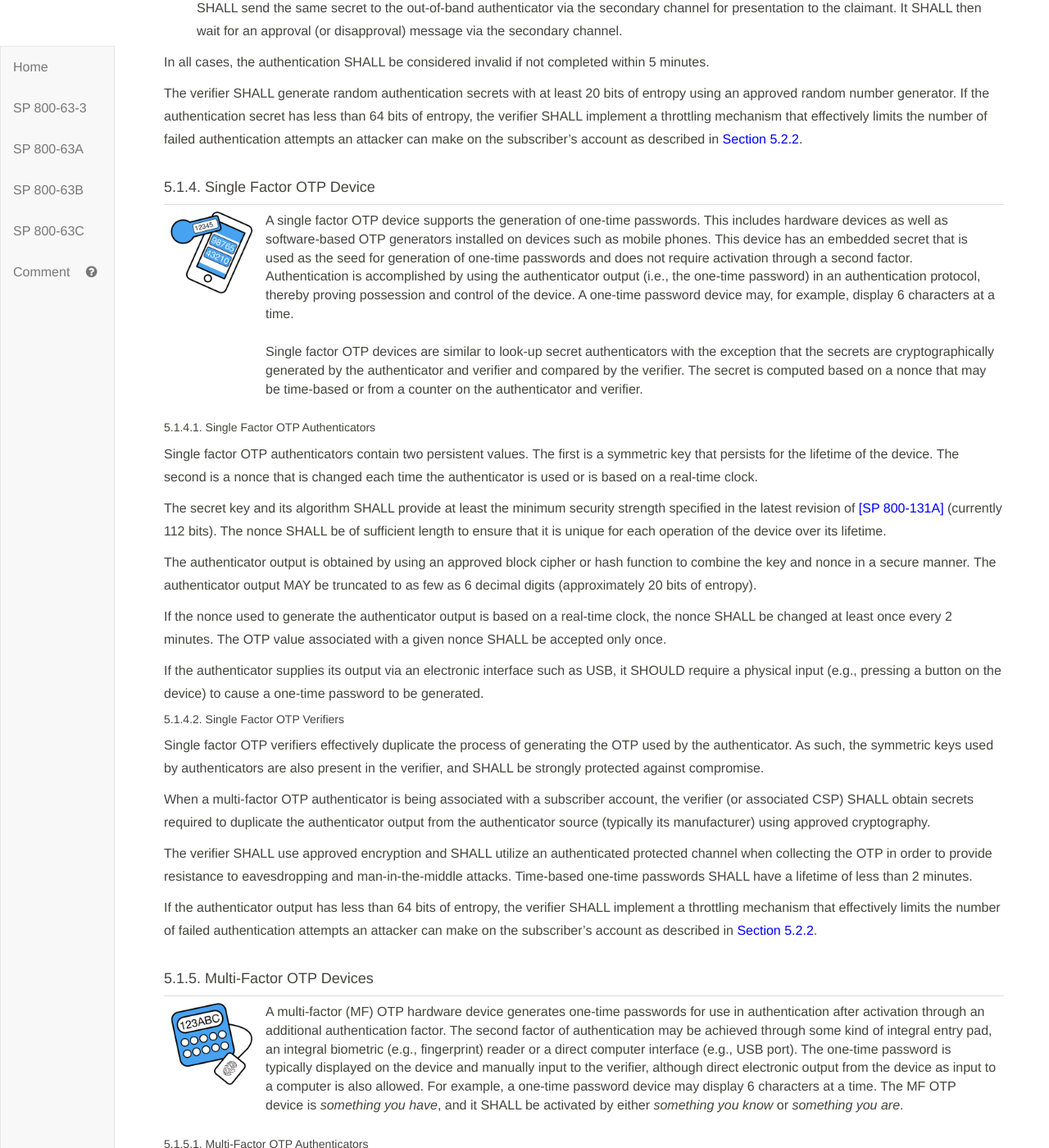
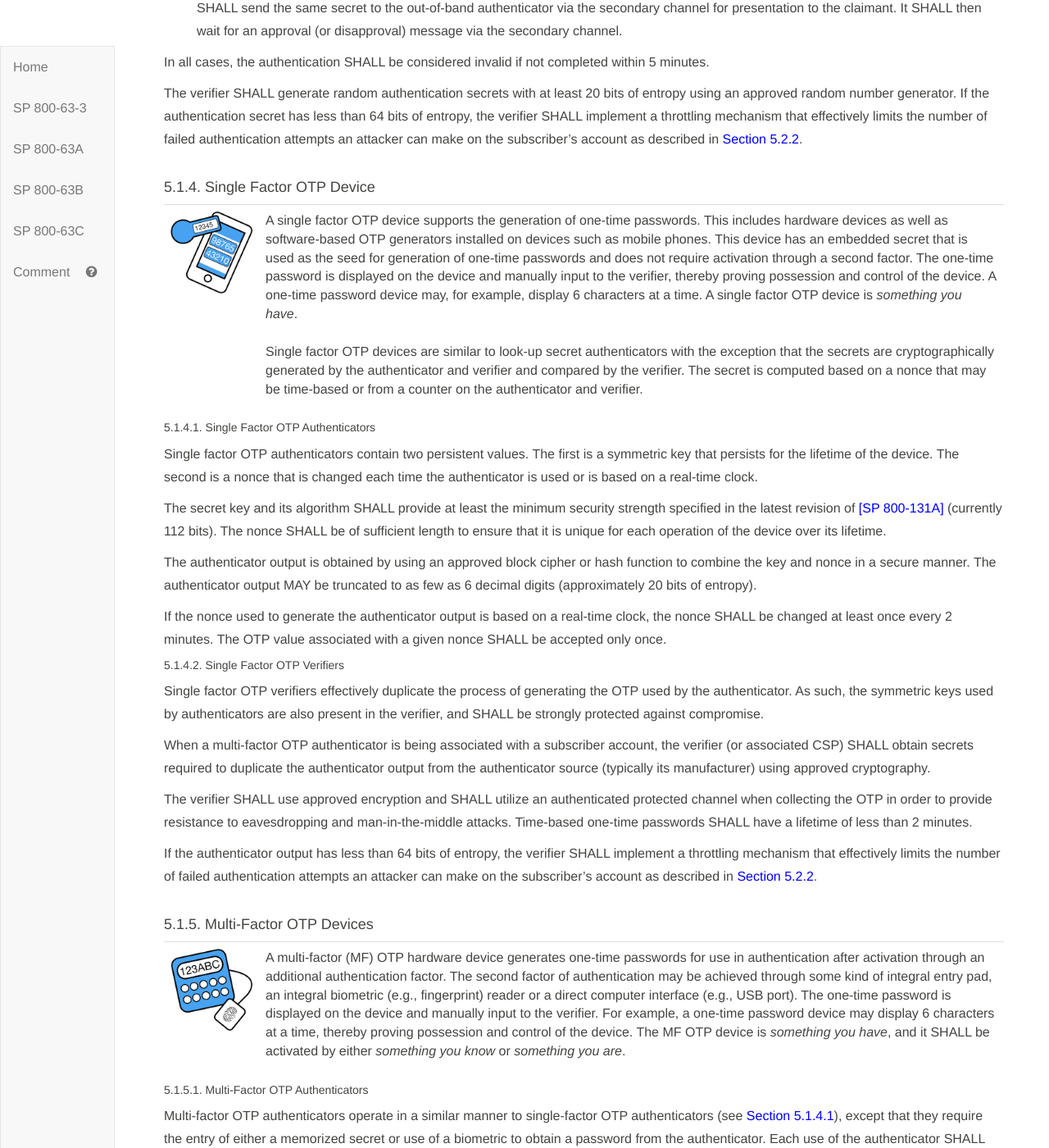
Before and after one commit to usnistgov/800-63-3, a Jekyll site: the page built from sp800-63b.md, in a window 1280 px wide and 1400 px high, scrolled down 29479 px. Shown: the whole window at 82% size. Built offline with Jekyll 4.4.1, drawn with Linux system fonts in a browser that asks for light colours; some of the changed text lies outside the part shown.

Commit message:
Adjust definitions of OTP vs. hardware crypto devices and unify authenticator descriptions

```diff
--- a/sp800-63b/sec5_authenticators.md
+++ b/sp800-63b/sec5_authenticators.md
@@ -140,7 +140,7 @@
 <table style="width:100%">
   <tr>
     <td><img src="sp800-63b/media/Single-factor-otp-device.png" alt="authenticator" style="width: 100px;height: 100px"/></td>
-    <td>A single factor OTP device supports the generation of one-time passwords. This includes hardware devices as well as software-based OTP generators installed on devices such as mobile phones. This device has an embedded secret that is used as the seed for generation of one-time passwords and does not require activation through a second factor. Authentication is accomplished by using the authenticator output (i.e., the one-time password) in an authentication protocol, thereby proving possession and control of the device. A one-time password device may, for example, display 6 characters at a time.<br><br>
+    <td>A single factor OTP device supports the generation of one-time passwords. This includes hardware devices as well as software-based OTP generators installed on devices such as mobile phones. This device has an embedded secret that is used as the seed for generation of one-time passwords and does not require activation through a second factor. The one-time password is displayed on the device and manually input to the verifier, thereby proving possession and control of the device. A one-time password device may, for example, display 6 characters at a time. A single factor OTP device is <i>something you have</i>.<br><br>
 
 Single factor OTP devices are similar to look-up secret authenticators with the exception that the secrets are cryptographically generated by the authenticator and verifier and compared by the verifier. The secret is computed based on a nonce that may be time-based or from a counter on the authenticator and verifier.</td>
   </tr>
@@ -156,8 +156,6 @@
 The authenticator output is obtained by using an approved block cipher or hash function to combine the key and nonce in a secure manner. The authenticator output MAY be truncated to as few as 6 decimal digits (approximately 20 bits of entropy).
 
 If the nonce used to generate the authenticator output is based on a real-time clock, the nonce SHALL be changed at least once every 2 minutes. The OTP value associated with a given nonce SHALL be accepted only once.
-
-If the authenticator supplies its output via an electronic interface such as USB, it SHOULD require a physical input (e.g., pressing a button on the device) to cause a one-time password to be generated.
 
 ##### 5.1.4.2. Single Factor OTP Verifiers
 
@@ -175,7 +173,7 @@
 <table style="width:100%">
   <tr>
     <td><img src="sp800-63b/media/Multi-factor-otp-device.png" alt="authenticator" style="width: 100px;height: 100px"/></td>
-    <td>A multi-factor (MF) OTP hardware device generates one-time passwords for use in authentication after activation through an additional authentication factor. The second factor of authentication may be achieved through some kind of integral entry pad, an integral biometric (e.g., fingerprint) reader or a direct computer interface (e.g., USB port). The one-time password is typically displayed on the device and manually input to the verifier, although direct electronic output from the device as input to a computer is also allowed. For example, a one-time password device may display 6 characters at a time. The MF OTP device is <i>something you have</i>, and it SHALL be activated by either <i>something you know</i> or <i>something you are</i>.</td>
+    <td>A multi-factor (MF) OTP hardware device generates one-time passwords for use in authentication after activation through an additional authentication factor. The second factor of authentication may be achieved through some kind of integral entry pad, an integral biometric (e.g., fingerprint) reader or a direct computer interface (e.g., USB port). The one-time password is displayed on the device and manually input to the verifier. For example, a one-time password device may display 6 characters at a time, thereby proving possession and control of the device. The MF OTP device is <i>something you have</i>, and it SHALL be activated by either <i>something you know</i> or <i>something you are</i>.</td>
   </tr>
   </table>
   </div>
@@ -207,7 +205,7 @@
 <table style="width:100%">
   <tr>
     <td><img src="sp800-63b/media/Single-factor-crypto.png" alt="authenticator" style="width: 100px;height: 100px"/></td>
-    <td>A single-factor cryptographic device is a physical hardware device that performs cryptographic operations on input provided to the device. This device does not require activation through a second factor of authentication. This device uses embedded symmetric or asymmetric cryptographic keys. Authentication is accomplished by proving possession of the device. The authenticator output is highly dependent on the specific cryptographic device and protocol, but it is generally some type of signed message.</td>
+    <td>A single factor cryptographic device is a hardware device that performs cryptographic operations using protected cryptographic key(s) and provides the authenticator output via direct connection to the user endpoint. The device uses embedded symmetric or asymmetric cryptographic keys, and does not require activation through a second factor of authentication. Authentication is accomplished by proving possession of the device via the authentication protocol. The authenticator output is highly dependent on the specific cryptographic device and protocol, but it is typically some type of signed message. A single factor cryptographic device is <i>something you have</i>.</td>
   </tr>
   </table>
   </div>
@@ -261,7 +259,7 @@
 <table style="width:100%">
   <tr>
     <td><img src="sp800-63b/media/Multi-factor-crypto-device.png" alt="authenticator" style="width: 100px;height: 100px"/></td>
-    <td>A multi-factor cryptographic device is a hardware device that contains a protected cryptographic key that requires activation through a second authentication factor. Authentication is accomplished by proving possession of the device and control of the key. The authenticator output is highly dependent on the specific cryptographic device and protocol, but it is generally some type of signed message. The MF Cryptographic device is <i>something you have</i>, and it SHALL be activated by either <i>something you know</i> or <i>something you are</i>.</td>
+    <td>A multi-factor cryptographic device is a hardware device that performs cryptographic operations using protected cryptographic key(s) that require activation through a second authentication factor. Authentication is accomplished by proving possession of the device and control of the key. The authenticator output is provided by direct connection to the user endpoint and is highly dependent on the specific cryptographic device and protocol, but it is typically some type of signed message. The MF Cryptographic device is <i>something you have</i>, and it SHALL be activated by either <i>something you know</i> or <i>something you are</i>.</td>
   </tr>
   </table>
   </div>
```
